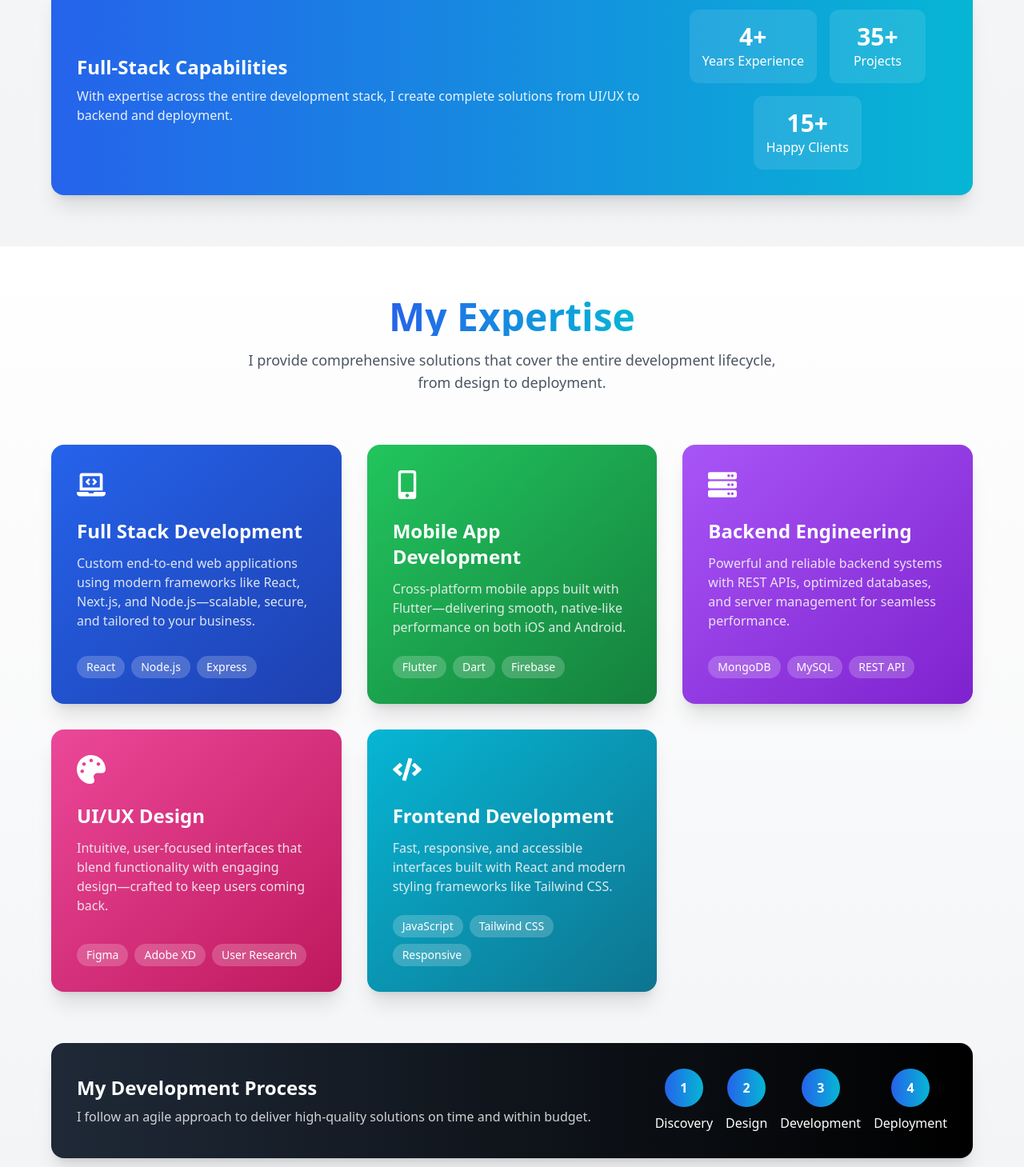
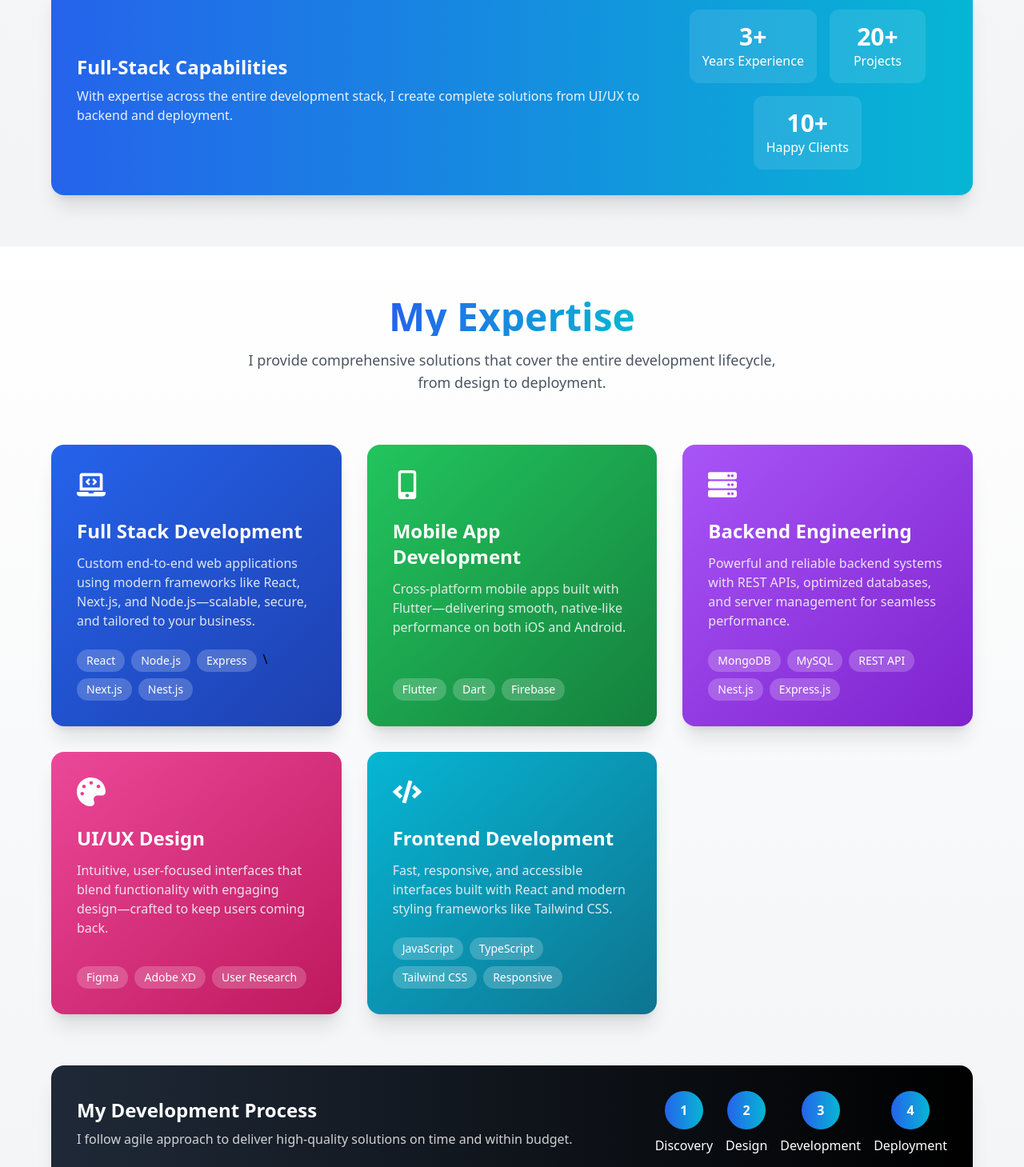
Before and after one commit to FahadKhanLangah/fahad_khan_portfolio, a React (Vite) app: page / in a window 1280 px wide. Shown: the part 1860-3319 px from the top of the page at 80% size. Built offline with nearby package versions, Linux system fonts and the light colour scheme.

Commit message:
Add new skills modified it

```diff
--- a/src/components/AboutMe.jsx
+++ b/src/components/AboutMe.jsx
@@ -17,7 +17,7 @@ const AboutMe = () => {
               About Me
             </h2>
             <p className="text-gray-600 dark:text-gray-300 mb-6">
-              I`m a passionate Full Stack Developer with 5+ years of experience creating scalable web applications and mobile solutions. My expertise spans the entire development lifecycle, from concept to deployment.
+              I`m a passionate Full Stack Developer with 3+ years of experience creating scalable web applications and mobile solutions. My expertise spans the entire development lifecycle, from concept to deployment.
             </p>
             <p className="text-gray-600 dark:text-gray-300 mb-8">
               I specialize in JavaScript ecosystems including React, Node.js, and Flutter, delivering high-performance solutions that solve real business problems.
@@ -65,7 +65,7 @@ const AboutMe = () => {
                 </div>
               </div>
               <div className="absolute -bottom-4 -right-4 bg-gray-800 text-white px-6 py-2 rounded-full font-bold shadow-lg">
-                5+ Years Experience
+                3+ Years Experience
               </div>
             </div>
           </motion.div>
--- a/src/components/Hero.jsx
+++ b/src/components/Hero.jsx
@@ -11,7 +11,7 @@ const Hero = () => {
     ,
     "🔒 Clean, scalable, and secure code that powers long-term business success."
     ,
-    "🌍 Remote-ready developer with 4+ years experience building global products."
+    "🌍 Remote-ready developer with 3+ years experience building global products."
     ,
     "🤝 Your tech partner for web & mobile projects—on time, on budget, on point."
     ,
@@ -30,7 +30,7 @@ const Hero = () => {
         className="md:w-1/2 flex flex-col items-center md:items-start text-center md:text-left"
         initial={{ opacity: 0, x: -50 }}
         animate={{ opacity: 1, x: 0 }}
-        transition={{ duration: 0.8, ease: "easeOut" }}
+        transition={{ duration: 0.0, ease: "easeOut" }}
       >
         <motion.div
           initial={{ opacity: 0 }}
--- a/src/components/MyProjects.jsx
+++ b/src/components/MyProjects.jsx
@@ -3,6 +3,7 @@ import PropTypes from 'prop-types';
 import { FaExternalLinkAlt, FaGithub } from 'react-icons/fa';
 import todoImg from '../assets/aincore.png'
 import guldasta from '../assets/guldasta.png'
+import orbit from '../assets/orbit.jpg'
 const ProjectCard = ({ title, description, image, tags, liveLink, githubLink }) => {
   return (
     <motion.div
@@ -71,7 +72,7 @@ const MyProjects = () => {
       githubLink: "#"
     },
     {
-      title: "Ecommerce Website",
+      title: "Ecommerce Website for Shoping",
       description: "Full-featured online store with cart, payment processing, and admin dashboard",
       image: "https://static.vecteezy.com/system/resources/previews/006/547/178/non_2x/creative-modern-abstract-ecommerce-logo-design-colorful-gradient-online-shopping-bag-logo-design-template-free-vector.jpg",
       tags: ["React", "Express", "MongoDB", "Stripe"],
@@ -96,17 +97,17 @@ const MyProjects = () => {
     },
     {
       title: "Aincore Crypto Site",
-      description: "Complete crypto site with admin panel and the site is fully customizeable",
+      description: "Developed a crypto-based website with responsive UI and real-time data features.\nBuilt custom backend logic and database schema for secure data handling.",
       image: todoImg,
       tags: ["Next Js", "MySql", "Custom classes"],
       liveLink: "https://aincore.org/",
       githubLink: "#"
     },
     {
-      title: "Weather Dashboard",
-      description: "Real-time weather information with location detection and forecasts",
-      image: "https://uizard.io/static/e9ec22aba80d02f9a17f91ec301e3930/e4eb1/e2ace803d7554339df5d8f28d44425c57009f827-1440x858.png",
-      tags: ["Flutter", "OpenWeather API", "Geolocation"],
+      title: "Orbit Chat & Ride-Hailing App",
+      description: " Built APIs for chat, ride management, driver tracking, and authentication.\nIntegrated maps, geolocation, and payment methods (M-Pesa, Stripe).\nDeveloped admin dashboard APIs with role-based permissions.App available on Play Store.",
+      image: orbit,
+      tags: ["Flutter", "Nest Js", "Mongodb", "Payment Gateway M-Pesa","Google Maps Services"],
       liveLink: "#",
       githubLink: "#"
     }
@@ -165,7 +166,7 @@ const MyProjects = () => {
           ))}
         </motion.div>
 
-        <motion.div
+        {/* <motion.div
           className="mt-16 text-center"
           initial={{ opacity: 0, y: 20 }}
           whileInView={{ opacity: 1, y: 0 }}
@@ -181,7 +182,7 @@ const MyProjects = () => {
               <path strokeLinecap="round" strokeLinejoin="round" strokeWidth={2} d="M14 5l7 7m0 0l-7 7m7-7H3" />
             </svg>
           </a>
-        </motion.div>
+        </motion.div> */}
       </div>
     </section>
   );
--- a/src/components/Services.jsx
+++ b/src/components/Services.jsx
@@ -110,7 +110,10 @@ const Services = () => {
                         <>
                           <span className="bg-white/20 text-white px-3 py-1 rounded-full text-sm">React</span>
                           <span className="bg-white/20 text-white px-3 py-1 rounded-full text-sm">Node.js</span>
-                          <span className="bg-white/20 text-white px-3 py-1 rounded-full text-sm">Express</span>
+                          <span className="bg-white/20 text-white px-3 py-1 rounded-full text-sm">Express</span>\
+                          <span className="bg-white/20 text-white px-3 py-1 rounded-full text-sm">Next.js</span>
+                          <span className="bg-white/20 text-white px-3 py-1 rounded-full text-sm">Nest.js</span>
+
                         </>
                       )}
                       {index === 1 && (
@@ -125,6 +128,8 @@ const Services = () => {
                           <span className="bg-white/20 text-white px-3 py-1 rounded-full text-sm">MongoDB</span>
                           <span className="bg-white/20 text-white px-3 py-1 rounded-full text-sm">MySQL</span>
                           <span className="bg-white/20 text-white px-3 py-1 rounded-full text-sm">REST API</span>
+                          <span className="bg-white/20 text-white px-3 py-1 rounded-full text-sm">Nest.js</span>
+                          <span className="bg-white/20 text-white px-3 py-1 rounded-full text-sm">Express.js</span>
                         </>
                       )}
                       {index === 3 && (
@@ -137,6 +142,7 @@ const Services = () => {
                       {index === 4 && (
                         <>
                           <span className="bg-white/20 text-white px-3 py-1 rounded-full text-sm">JavaScript</span>
+                          <span className="bg-white/20 text-white px-3 py-1 rounded-full text-sm">TypeScript</span>
                           <span className="bg-white/20 text-white px-3 py-1 rounded-full text-sm">Tailwind CSS</span>
                           <span className="bg-white/20 text-white px-3 py-1 rounded-full text-sm">Responsive</span>
                         </>
@@ -160,7 +166,7 @@ const Services = () => {
             <div className="mb-6 md:mb-0 md:mr-8">
               <h3 className="text-2xl font-bold mb-2">My Development Process</h3>
               <p className="opacity-80">
-                I follow an agile approach to deliver high-quality solutions on time and within budget.
+                I follow agile approach to deliver high-quality solutions on time and within budget.
               </p>
             </div>
             <div className="flex flex-wrap justify-center gap-4">
--- a/src/components/Skills.jsx
+++ b/src/components/Skills.jsx
@@ -1,11 +1,9 @@
 import { motion } from "framer-motion";
 import { DiMongodb } from "react-icons/di";
 import { FaNode, FaReact } from "react-icons/fa6";
-import { FcNext } from "react-icons/fc";
 import { IoLogoCss3, IoLogoHtml5, IoLogoJavascript } from "react-icons/io5";
-import { RiTailwindCssFill } from "react-icons/ri";
-import { SiDart, SiExpress, SiFirebase, SiFlutter, SiGit, SiGithub, SiMysql, SiNestjs, SiTypescript } from "react-icons/si";
-import { TbBrandNextjs } from "react-icons/tb";
+import { SiDart, SiExpress, SiFirebase, SiFlutter, SiGit, SiGithub, SiMysql, SiNestjs } from "react-icons/si";
+import { TbBrandNextjs, TbBrandTypescript } from "react-icons/tb";
 
 const Skills = () => {
   // Categorized skills data
@@ -17,8 +15,8 @@ const Skills = () => {
         { icon: <IoLogoHtml5 className="text-4xl" />, name: "HTML5", level: 95 },
         { icon: <IoLogoCss3 className="text-4xl" />, name: "CSS3", level: 90 },
         { icon: <IoLogoJavascript className="text-4xl" />, name: "JavaScript", level: 92 },
+        { icon: <TbBrandTypescript className="text-4xl" />, name: "TypeScript", level: 85 },
         { icon: <FaReact className="text-4xl" />, name: "React", level: 88 },
-        { icon: <RiTailwindCssFill className="text-4xl" />, name: "Tailwind CSS", level: 85 },
         { icon: <TbBrandNextjs className="text-4xl" />, name: "Next Js", level: 80 },
       ]
     },
@@ -173,15 +171,15 @@ const Skills = () => {
             </div>
             <div className="flex flex-wrap justify-center gap-4">
               <div className="bg-white/10 p-4 rounded-xl text-center min-w-[120px]">
-                <div className="text-3xl font-bold">4+</div>
+                <div className="text-3xl font-bold">3+</div>
                 <div>Years Experience</div>
               </div>
               <div className="bg-white/10 p-4 rounded-xl text-center min-w-[120px]">
-                <div className="text-3xl font-bold">35+</div>
+                <div className="text-3xl font-bold">20+</div>
                 <div>Projects</div>
               </div>
               <div className="bg-white/10 p-4 rounded-xl text-center min-w-[120px]">
-                <div className="text-3xl font-bold">15+</div>
+                <div className="text-3xl font-bold">10+</div>
                 <div>Happy Clients</div>
               </div>
             </div>
--- a/src/components/SocialProfiles.jsx
+++ b/src/components/SocialProfiles.jsx
@@ -1,6 +1,6 @@
 import { motion } from 'framer-motion';
 import {
-  FaGithub, FaLinkedin, FaInstagram,
+  FaGithub, FaLinkedin,
   FaFacebook, FaEnvelope,
   FaWhatsapp,
 } from 'react-icons/fa';
@@ -54,8 +54,8 @@ const SocialProfiles = () => {
   };
 
   return (
-    <section id="contact" className="py-16 px-4 sm:px-8 bg-gradient-to-b from-gray-50 to-gray-100 dark:from-gray-900 dark:to-gray-800">
-      <div className="max-w-6xl mx-auto">
+    <section id="contact" className="py-16 px-4 sm:px-8 bg-gradient-to-b from-fuchsia-100 to-gray-100 w-full dark:from-gray-900 dark:to-gray-800">
+      <div className="max-w-4xl mx-auto">
         <motion.div
           initial={{ opacity: 0, y: -20 }}
           animate={{ opacity: 1, y: 0 }}
```
Also changed, not shown: src/assets/orbit.jpg (added).
